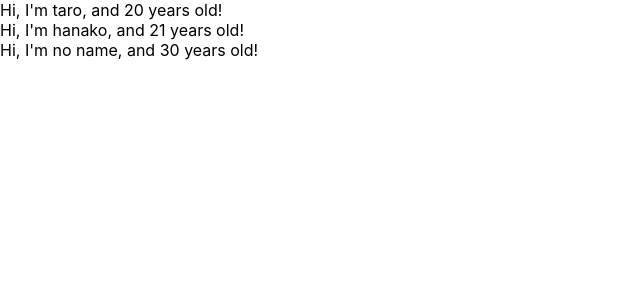
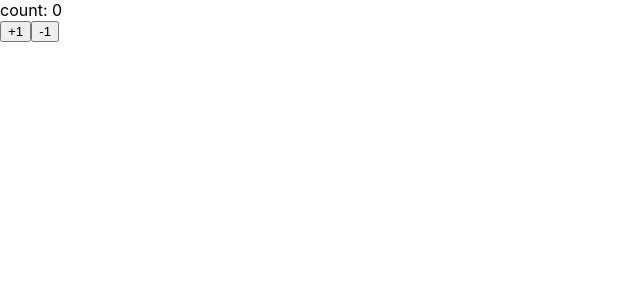
Before and after one commit to fuuukeee3/udemy-react-redux-crud-application, a React (Create React App) app: page / in a window 1280 px wide. Shown: the top 300 px of the page, without its empty margins (0-640 px from the left). Built offline with nearby package versions, Linux system fonts and the light colour scheme.

Commit message:
learn state and setState

```diff
--- a/src/App.js
+++ b/src/App.js
@@ -1,32 +1,32 @@
-import React from "react";
-import PropTypes from "prop-types";
+import React, { Component } from "react";
 
 const App = () => {
-  const profiles = [
-    { name: "taro", age: 20 },
-    { name: "hanako", age: 21 },
-    { name: "no name", age: 30 },
-  ];
-  return (
-    <div>
-      {profiles.map((profile, index) => {
-        return <User name={profile.name} age={profile.age} key={index} />;
-      })}
-    </div>
-  );
+  return <Counter></Counter>;
 };
 
-const User = (props) => {
-  return (
-    <div>
-      Hi, I'm {props.name}, and {props.age} years old!
-    </div>
-  );
-};
+class Counter extends Component {
+  constructor(props) {
+    super(props);
+    this.state = { count: 0 };
+  }
 
-User.propTypes = {
-  name: PropTypes.string,
-  age: PropTypes.number.isRequired,
-};
+  handlePlusButton = () => {
+    this.setState({ count: this.state.count + 1 });
+  };
+
+  handleMinusButton = () => {
+    this.setState({ count: this.state.count - 1 });
+  };
+
+  render() {
+    return (
+      <React.Fragment>
+        <div>count: {this.state.count}</div>
+        <button onClick={this.handlePlusButton}>+1</button>
+        <button onClick={this.handleMinusButton}>-1</button>
+      </React.Fragment>
+    );
+  }
+}
 
 export default App;
```
